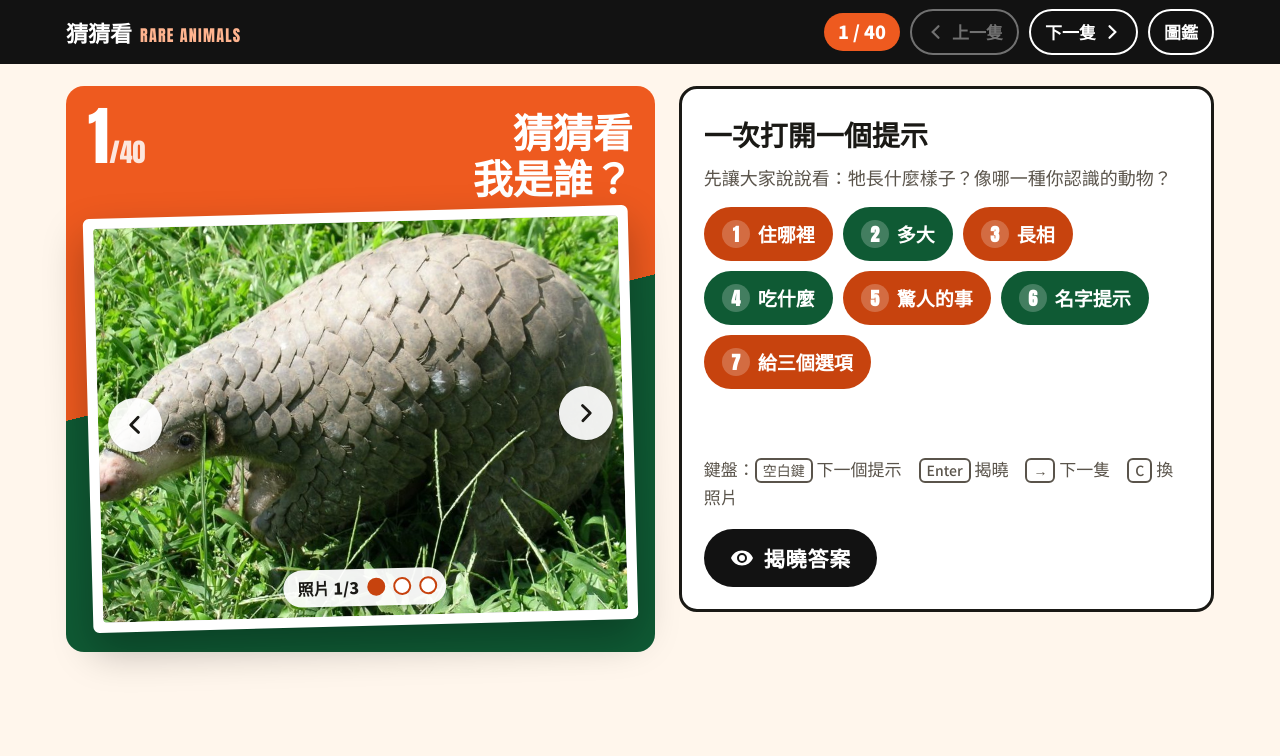
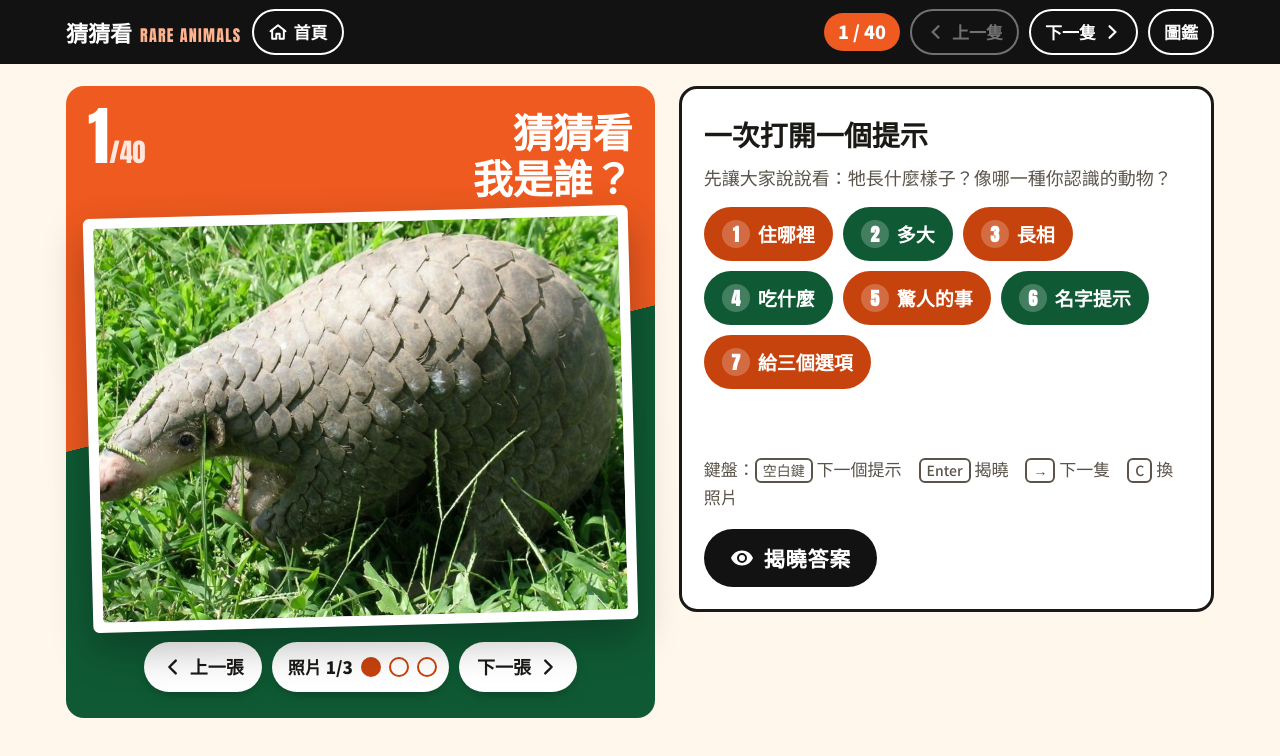
Before and after one commit to mattsue1003/rare-animal-quiz, a plain HTML site: page index.html in a window 1280 px wide. Both pictures are taken after a click on the button "開始猜動物". Drawn offline with Linux system fonts and the light colour scheme.

Commit message:
換照片按鈕移到照片下方不擋圖；每個畫面上方加「首頁」鍵
Co-Authored-By: Claude Opus 5.5 <noreply@anthropic.com>

```diff
--- a/index.html
+++ b/index.html
@@ -48,6 +48,8 @@ h1,h2,h3{text-wrap:balance;margin:0}
 .bar{position:sticky;top:env(safe-area-inset-top,0px);z-index:20;background:var(--black);color:#fff}
 body::before{content:"";position:fixed;inset:0 0 auto;height:env(safe-area-inset-top,0px);z-index:30;background:var(--black)}
 .bar .wrap{display:flex;align-items:center;gap:10px;min-height:64px;padding-block:8px;flex-wrap:wrap}
+.home-btn{background:var(--orange);border-color:var(--orange)}
+.home-btn:hover{background:#fff;color:var(--black);border-color:#fff}
 .brand{background:none;border:0;color:#fff;font-family:var(--cjk-display);font-weight:900;font-size:22px;padding:0;display:flex;align-items:baseline;gap:8px}
 .brand small{font-family:var(--display);font-weight:400;font-size:16px;letter-spacing:.08em;color:#FFB48F}
 .sp{flex:1}
@@ -103,14 +105,14 @@ body::before{content:"";position:fixed;inset:0 0 auto;height:env(safe-area-inset
 .qpanel .ask{font-family:var(--cjk-display);font-weight:900;font-size:clamp(28px,3.4vw,40px);line-height:1.15;text-align:right}
 .photo{position:relative;aspect-ratio:4/3;overflow:hidden;border-radius:4px;background:#ddd}
 .photo img{width:100%;height:100%;object-fit:cover;transition:filter .6s ease,transform .7s ease}
-.pnav{position:absolute;top:50%;z-index:2;transform:translateY(-50%);width:54px;height:54px;border-radius:50%;border:0;background:rgba(255,255,255,.92);color:var(--ink);display:grid;place-items:center;box-shadow:0 6px 18px -6px rgba(0,0,0,.5)}
-.pnav:hover{background:#fff;transform:translateY(-50%) scale(1.06)}
-.pnav svg{width:26px;height:26px}
-.pnav.prev{left:10px}.pnav.next{right:10px}
-.pbar{position:absolute;left:50%;bottom:10px;z-index:2;transform:translateX(-50%);display:flex;align-items:center;gap:8px;background:rgba(255,255,255,.94);border-radius:999px;padding:5px 9px 5px 14px;box-shadow:0 6px 18px -8px rgba(0,0,0,.5);font-size:16px;font-weight:900;color:var(--ink);white-space:nowrap}
-.pbar button{width:18px;height:18px;border-radius:50%;border:2px solid var(--orange-d);background:#fff;padding:0}
+.pctl{display:flex;align-items:center;justify-content:center;gap:10px;margin-top:16px;flex-wrap:wrap}
+.pnav{display:inline-flex;align-items:center;gap:6px;min-height:50px;padding:0 18px;border-radius:999px;border:0;background:#fff;color:var(--ink);font-weight:900;font-size:18px;box-shadow:0 6px 16px -8px rgba(0,0,0,.5)}
+.pnav:hover{background:var(--ink);color:#fff}
+.pnav svg{width:22px;height:22px}
+.pbar{display:flex;align-items:center;gap:8px;background:#fff;border-radius:999px;padding:0 12px 0 16px;min-height:50px;font-size:17px;font-weight:900;color:var(--ink);white-space:nowrap;box-shadow:0 6px 16px -8px rgba(0,0,0,.5)}
+.pbar button{width:20px;height:20px;border-radius:50%;border:2px solid var(--orange-d);background:#fff;padding:0}
 .pbar button.on{background:var(--orange-d)}
-@media (max-width:560px){.pnav{width:44px;height:44px}}
+@media (max-width:560px){.pnav span{display:none}.pnav{padding:0 14px}}
 .qpanel .frame{transform:rotate(-1.5deg)}
 .qcard{background:var(--card);border:3px solid var(--ink);border-radius:18px;padding:22px;min-width:0}
 .qcard h2{font-family:var(--cjk-display);font-weight:900;font-size:28px}
@@ -210,7 +212,7 @@ ol.steps{margin:0;padding-left:1.3em;display:flex;flex-direction:column;gap:8px;
   .qpanel .num{font-size:48px}
   .hints li{font-size:20px}
   .bar .wrap{gap:6px}
-  .brand{font-size:19px}
+  .brand{display:none}
 }
 @media (prefers-reduced-motion:reduce){*{animation:none!important;transition:none!important}}
 </style>
@@ -272,6 +274,7 @@ ol.steps{margin:0;padding-left:1.3em;display:flex;flex-direction:column;gap:8px;
 <section class="view" id="quiz">
   <div class="bar"><div class="wrap">
     <button class="brand" data-go="home" aria-label="回首頁">猜猜看 <small>RARE ANIMALS</small></button>
+    <button class="icon-btn home-btn" data-go="home" aria-label="回首頁"><svg viewBox="0 0 24 24" fill="none" stroke="currentColor" stroke-width="2.4" stroke-linecap="round" stroke-linejoin="round"><path d="M3 11l9-7 9 7"/><path d="M5 10v10h5v-6h4v6h5V10"/></svg>首頁</button>
     <span class="sp"></span>
     <span class="pill" id="qProg">1 / 20</span>
     <button class="icon-btn" id="qPrev" aria-label="上一隻"><svg viewBox="0 0 24 24" fill="none" stroke="currentColor" stroke-width="2.6" stroke-linecap="round"><path d="M15 5l-7 7 7 7"/></svg><span class="hide-s">上一隻</span></button>
@@ -303,6 +306,7 @@ ol.steps{margin:0;padding-left:1.3em;display:flex;flex-direction:column;gap:8px;
 <section class="view" id="answer">
   <div class="bar"><div class="wrap">
     <button class="brand" data-go="home" aria-label="回首頁">猜猜看 <small>RARE ANIMALS</small></button>
+    <button class="icon-btn home-btn" data-go="home" aria-label="回首頁"><svg viewBox="0 0 24 24" fill="none" stroke="currentColor" stroke-width="2.4" stroke-linecap="round" stroke-linejoin="round"><path d="M3 11l9-7 9 7"/><path d="M5 10v10h5v-6h4v6h5V10"/></svg>首頁</button>
     <span class="sp"></span>
     <span class="pill" id="aProg">1 / 20</span>
     <button class="icon-btn" id="aBack"><svg viewBox="0 0 24 24" fill="none" stroke="currentColor" stroke-width="2.6" stroke-linecap="round"><path d="M15 5l-7 7 7 7"/></svg><span class="hide-s">回到提示</span></button>
@@ -315,6 +319,7 @@ ol.steps{margin:0;padding-left:1.3em;display:flex;flex-direction:column;gap:8px;
 <section class="view" id="gallery">
   <div class="bar"><div class="wrap">
     <button class="brand" data-go="home" aria-label="回首頁">猜猜看 <small>RARE ANIMALS</small></button>
+    <button class="icon-btn home-btn" data-go="home" aria-label="回首頁"><svg viewBox="0 0 24 24" fill="none" stroke="currentColor" stroke-width="2.4" stroke-linecap="round" stroke-linejoin="round"><path d="M3 11l9-7 9 7"/><path d="M5 10v10h5v-6h4v6h5V10"/></svg>首頁</button>
     <span class="sp"></span>
     <button class="btn small orange" data-go="start">開始猜</button>
   </div></div>
@@ -333,6 +338,7 @@ ol.steps{margin:0;padding-left:1.3em;display:flex;flex-direction:column;gap:8px;
 <section class="view" id="sounds">
   <div class="bar"><div class="wrap">
     <button class="brand" data-go="home" aria-label="回首頁">猜猜看 <small>RARE ANIMALS</small></button>
+    <button class="icon-btn home-btn" data-go="home" aria-label="回首頁"><svg viewBox="0 0 24 24" fill="none" stroke="currentColor" stroke-width="2.4" stroke-linecap="round" stroke-linejoin="round"><path d="M3 11l9-7 9 7"/><path d="M5 10v10h5v-6h4v6h5V10"/></svg>首頁</button>
     <span class="sp"></span>
     <button class="btn small orange" data-go="start">開始猜</button>
   </div></div>
@@ -361,6 +367,7 @@ ol.steps{margin:0;padding-left:1.3em;display:flex;flex-direction:column;gap:8px;
 <section class="view" id="guide">
   <div class="bar"><div class="wrap">
     <button class="brand" data-go="home" aria-label="回首頁">猜猜看 <small>RARE ANIMALS</small></button>
+    <button class="icon-btn home-btn" data-go="home" aria-label="回首頁"><svg viewBox="0 0 24 24" fill="none" stroke="currentColor" stroke-width="2.4" stroke-linecap="round" stroke-linejoin="round"><path d="M3 11l9-7 9 7"/><path d="M5 10v10h5v-6h4v6h5V10"/></svg>首頁</button>
     <span class="sp"></span>
     <button class="btn small orange" data-go="start">開始猜</button>
   </div></div>
@@ -438,15 +445,16 @@ const pics=a=>[a.key,a.key+"-2",a.key+"-3"].slice(0,1+((M[a.key].more||[]).lengt
 const ARR_L='<svg viewBox="0 0 24 24" fill="none" stroke="currentColor" stroke-width="2.6" stroke-linecap="round" stroke-linejoin="round"><path d="M15 5l-7 7 7 7"/></svg>';
 const ARR_R='<svg viewBox="0 0 24 24" fill="none" stroke="currentColor" stroke-width="2.6" stroke-linecap="round" stroke-linejoin="round"><path d="M9 5l7 7-7 7"/></svg>';
 function wirePics(box,a){
-  box.querySelectorAll(".pnav,.pbar").forEach(x=>x.remove()); box._set=null;
+  const fr=box.closest(".frame"); const old=fr.nextElementSibling; if(old&&old.classList.contains("pctl")) old.remove(); box._set=null;
   const L=pics(a), img=box.querySelector("img"); if(L.length<2) return;
-  box.insertAdjacentHTML("beforeend",`<button class="pnav prev" aria-label="上一張照片">${ARR_L}</button><button class="pnav next" aria-label="下一張照片">${ARR_R}</button><div class="pbar"><span class="pc">照片 1/${L.length}</span>${L.map((_,i)=>`<button data-i="${i}" aria-label="第 ${i+1} 張照片"${i?"":' class="on"'}></button>`).join("")}</div>`);
+  fr.insertAdjacentHTML("afterend",`<div class="pctl"><button class="pnav prev" aria-label="上一張照片">${ARR_L}<span>上一張</span></button><div class="pbar"><span class="pc">照片 1/${L.length}</span>${L.map((_,i)=>`<button data-i="${i}" aria-label="第 ${i+1} 張照片"${i?"":' class="on"'}></button>`).join("")}</div><button class="pnav next" aria-label="下一張照片"><span>下一張</span>${ARR_R}</button></div>`);
+  const ctl=fr.nextElementSibling;
   let i=0;
-  const set=j=>{i=(j+L.length)%L.length;img.src=L[i];box.querySelectorAll(".pbar button").forEach((d,n)=>d.classList.toggle("on",n===i));box.querySelector(".pc").textContent=`照片 ${i+1}/${L.length}`};
+  const set=j=>{i=(j+L.length)%L.length;img.src=L[i];ctl.querySelectorAll(".pbar button").forEach((d,n)=>d.classList.toggle("on",n===i));ctl.querySelector(".pc").textContent=`照片 ${i+1}/${L.length}`};
   const go=(e,j)=>{e.stopPropagation();if(e.detail)e.currentTarget.blur();set(j)};
-  box.querySelector(".prev").onclick=e=>go(e,i-1);
-  box.querySelector(".next").onclick=e=>go(e,i+1);
-  box.querySelectorAll(".pbar button").forEach(d=>d.onclick=e=>go(e,+d.dataset.i));
+  ctl.querySelector(".prev").onclick=e=>go(e,i-1);
+  ctl.querySelector(".next").onclick=e=>go(e,i+1);
+  ctl.querySelectorAll(".pbar button").forEach(d=>d.onclick=e=>go(e,+d.dataset.i));
   box._set=d=>set(i+d);
 }
 function applyPhoto(){
```
